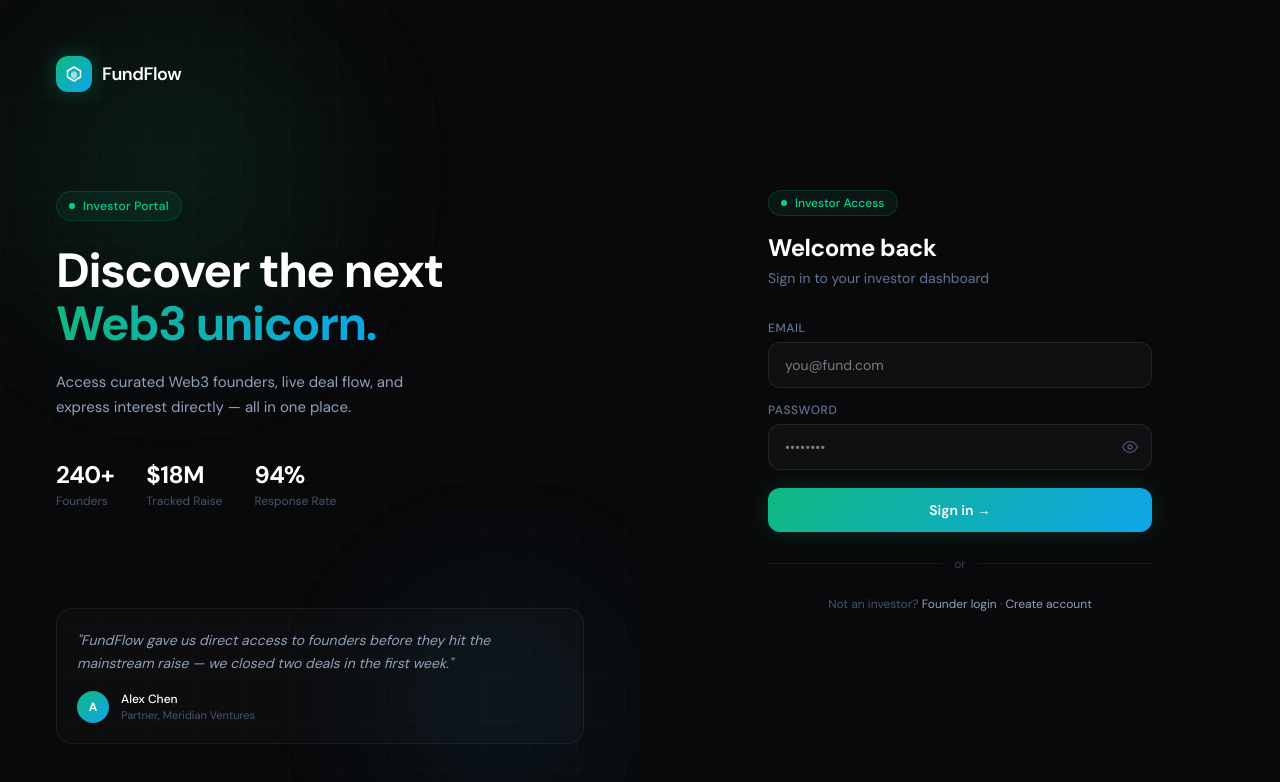
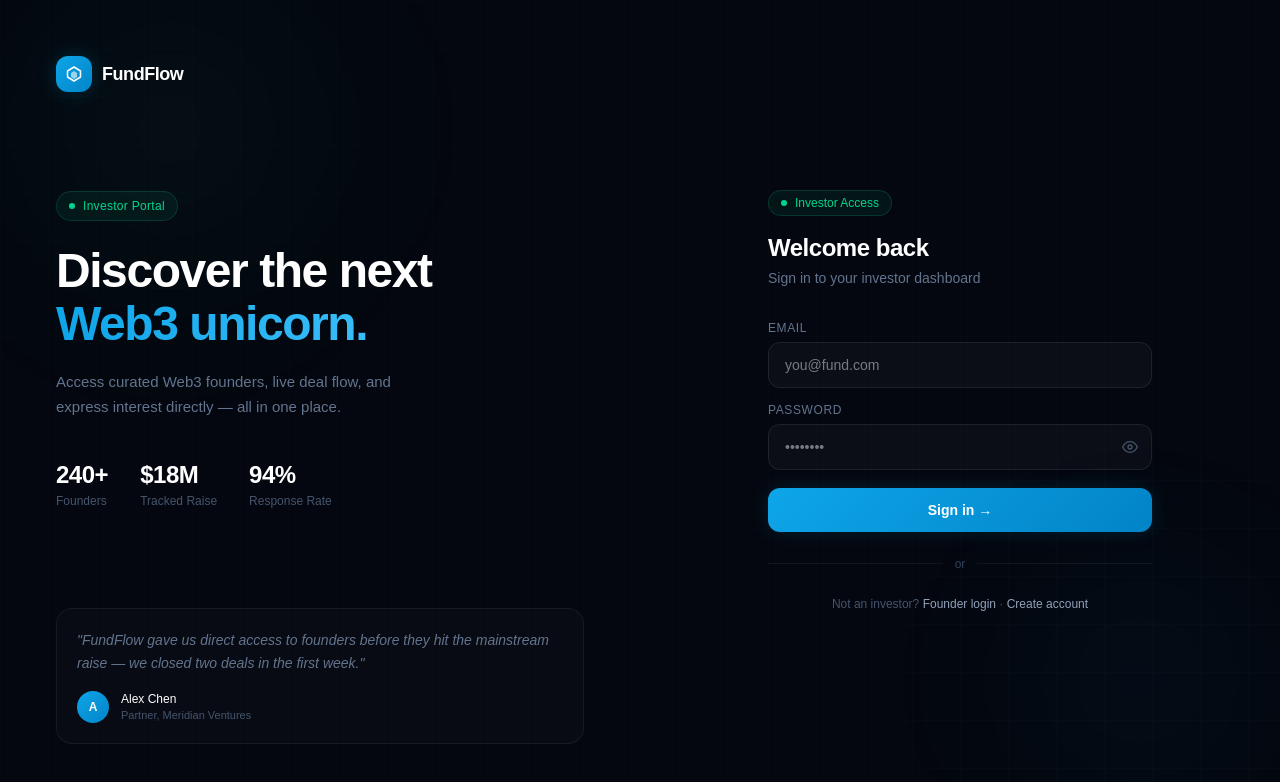
Before and after one commit to kurzmichael02-hue/fundflow, a Next.js app in the folder frontend/: page /investors in a window 1280 px wide. Shown: the top 782 px of the page. Built offline with nearby package versions, Linux system fonts and the light colour scheme.

Commit message:
fix: investor portal design consistency + discover route

```diff
--- a/frontend/app/investors/page.tsx
+++ b/frontend/app/investors/page.tsx
@@ -18,7 +18,7 @@ export default function InvestorLoginPage() {
       const res = await fetch("/api/auth/login", {
         method: "POST",
         headers: { "Content-Type": "application/json" },
-        body: JSON.stringify({ ...form, user_type: "investor" }),
+        body: JSON.stringify(form),
       })
       const data = await res.json()
       if (!res.ok) throw new Error(data.error || "Login failed")
@@ -33,26 +33,24 @@ export default function InvestorLoginPage() {
   }
 
   return (
-    <div className="min-h-screen bg-[#09090b] flex overflow-hidden" style={{ fontFamily: "'DM Sans', sans-serif" }}>
+    <div className="min-h-screen bg-[#04070f] flex overflow-hidden">
 
-      {/* Left panel — branding */}
-      <div className="hidden lg:flex lg:w-1/2 relative flex-col justify-between p-14 overflow-hidden">
-        {/* Ambient orbs */}
-        <div className="absolute inset-0 pointer-events-none">
-          <div className="absolute top-[-80px] left-[-80px] w-[500px] h-[500px] rounded-full"
-            style={{ background: "radial-gradient(circle, rgba(16,185,129,0.12) 0%, transparent 70%)", filter: "blur(40px)" }} />
-          <div className="absolute bottom-[-100px] right-[-60px] w-[400px] h-[400px] rounded-full"
-            style={{ background: "radial-gradient(circle, rgba(14,165,233,0.08) 0%, transparent 70%)", filter: "blur(40px)" }} />
-          {/* Grid */}
-          <div className="absolute inset-0 opacity-[0.03]"
+      {/* Ambient background */}
+      <div className="fixed inset-0 pointer-events-none">
+        <div className="absolute top-[-120px] left-[-80px] w-[500px] h-[500px] rounded-full"
+          style={{ background: "radial-gradient(circle, rgba(16,185,129,0.06) 0%, transparent 70%)", filter: "blur(60px)" }} />
+        <div className="absolute bottom-[-80px] right-[-60px] w-[400px] h-[400px] rounded-full"
+          style={{ background: "radial-gradient(circle, rgba(14,165,233,0.05) 0%, transparent 70%)", filter: "blur(60px)" }} />
+        <div className="absolute inset-0 opacity-[0.025]"
           style={{ backgroundImage: "linear-gradient(rgba(255,255,255,0.5) 1px, transparent 1px), linear-gradient(90deg, rgba(255,255,255,0.5) 1px, transparent 1px)", backgroundSize: "48px 48px" }} />
       </div>
 
+      {/* Left panel */}
+      <div className="hidden lg:flex lg:w-1/2 relative flex-col justify-between p-14">
         {/* Logo */}
-        <div className="relative">
-          <Link href="/" className="flex items-center gap-2.5 group">
+        <Link href="/" className="flex items-center gap-2.5">
           <div className="w-9 h-9 rounded-xl flex items-center justify-center"
-              style={{ background: "linear-gradient(135deg, #10b981, #0ea5e9)", boxShadow: "0 0 24px rgba(16,185,129,0.3)" }}>
+            style={{ background: "linear-gradient(135deg, #0ea5e9, #0284c7)", boxShadow: "0 0 20px rgba(14,165,233,0.2)" }}>
             <svg width="18" height="18" viewBox="0 0 18 18" fill="none">
               <path d="M9 2L15.5 6V12L9 16L2.5 12V6L9 2Z" stroke="white" strokeWidth="1.5" strokeLinejoin="round"/>
               <path d="M9 6L12 8V12L9 14L6 12V8L9 6Z" fill="white" fillOpacity="0.6"/>
@@ -60,10 +58,9 @@ export default function InvestorLoginPage() {
           </div>
           <span className="text-white font-semibold text-lg tracking-tight">FundFlow</span>
         </Link>
-        </div>
 
         {/* Main copy */}
-        <div className="relative">
+        <div>
           <div className="inline-flex items-center gap-2 px-3 py-1.5 rounded-full border mb-6"
             style={{ background: "rgba(16,185,129,0.08)", borderColor: "rgba(16,185,129,0.2)" }}>
             <span className="w-1.5 h-1.5 rounded-full bg-emerald-400 animate-pulse" />
@@ -71,15 +68,14 @@ export default function InvestorLoginPage() {
           </div>
           <h1 className="text-5xl font-bold text-white mb-5 leading-[1.1]" style={{ letterSpacing: "-0.03em" }}>
             Discover the next<br />
-            <span style={{ background: "linear-gradient(90deg, #10b981, #0ea5e9)", WebkitBackgroundClip: "text", WebkitTextFillColor: "transparent" }}>
+            <span style={{ background: "linear-gradient(90deg, #0ea5e9, #38bdf8)", WebkitBackgroundClip: "text", WebkitTextFillColor: "transparent" }}>
               Web3 unicorn.
             </span>
           </h1>
-          <p className="text-slate-400 text-[15px] leading-relaxed max-w-sm">
+          <p className="text-slate-500 text-[15px] leading-relaxed max-w-sm">
             Access curated Web3 founders, live deal flow, and express interest directly — all in one place.
           </p>
 
-          {/* Stats */}
           <div className="flex gap-8 mt-10">
             {[
               { value: "240+", label: "Founders" },
@@ -94,15 +90,15 @@ export default function InvestorLoginPage() {
           </div>
         </div>
 
-        {/* Bottom quote */}
-        <div className="relative rounded-2xl border p-5"
+        {/* Quote */}
+        <div className="rounded-2xl border p-5"
           style={{ background: "rgba(255,255,255,0.02)", borderColor: "rgba(255,255,255,0.06)" }}>
-          <p className="text-slate-400 text-sm leading-relaxed italic">
+          <p className="text-slate-500 text-sm leading-relaxed italic">
             "FundFlow gave us direct access to founders before they hit the mainstream raise — we closed two deals in the first week."
           </p>
           <div className="flex items-center gap-3 mt-4">
             <div className="w-8 h-8 rounded-full flex items-center justify-center text-xs font-bold text-white"
-              style={{ background: "linear-gradient(135deg, #10b981, #0ea5e9)" }}>A</div>
+              style={{ background: "linear-gradient(135deg, #0ea5e9, #0284c7)" }}>A</div>
             <div>
               <p className="text-white text-xs font-medium">Alex Chen</p>
               <p className="text-slate-600 text-[11px]">Partner, Meridian Ventures</p>
@@ -113,16 +109,12 @@ export default function InvestorLoginPage() {
 
       {/* Right panel — form */}
       <div className="flex-1 flex items-center justify-center px-6 py-12 relative">
-        <div className="absolute inset-0 lg:hidden pointer-events-none">
-          <div className="absolute top-[-40px] right-[-40px] w-[300px] h-[300px] rounded-full"
-            style={{ background: "radial-gradient(circle, rgba(16,185,129,0.1) 0%, transparent 70%)", filter: "blur(40px)" }} />
-        </div>
+        <div className="w-full max-w-sm">
 
-        <div className="w-full max-w-sm relative">
           {/* Mobile logo */}
           <div className="lg:hidden flex items-center gap-2.5 mb-10">
             <div className="w-9 h-9 rounded-xl flex items-center justify-center"
-              style={{ background: "linear-gradient(135deg, #10b981, #0ea5e9)", boxShadow: "0 0 20px rgba(16,185,129,0.3)" }}>
+              style={{ background: "linear-gradient(135deg, #0ea5e9, #0284c7)" }}>
               <svg width="18" height="18" viewBox="0 0 18 18" fill="none">
                 <path d="M9 2L15.5 6V12L9 16L2.5 12V6L9 2Z" stroke="white" strokeWidth="1.5" strokeLinejoin="round"/>
                 <path d="M9 6L12 8V12L9 14L6 12V8L9 6Z" fill="white" fillOpacity="0.6"/>
@@ -144,27 +136,23 @@ export default function InvestorLoginPage() {
           <form onSubmit={handleLogin} className="flex flex-col gap-3.5">
             <div>
               <label className="block text-xs text-slate-500 font-medium mb-1.5 uppercase tracking-wider">Email</label>
-              <input
-                type="email" value={form.email} onChange={e => setForm({ ...form, email: e.target.value })}
+              <input type="email" value={form.email} onChange={e => setForm({ ...form, email: e.target.value })}
                 placeholder="you@fund.com" required
                 className="w-full rounded-xl px-4 py-3 text-sm text-slate-200 border outline-none transition-all"
                 style={{ background: "rgba(255,255,255,0.03)", borderColor: "rgba(255,255,255,0.08)" }}
-                onFocus={e => e.target.style.borderColor = "rgba(16,185,129,0.4)"}
-                onBlur={e => e.target.style.borderColor = "rgba(255,255,255,0.08)"}
-              />
+                onFocus={e => e.target.style.borderColor = "rgba(14,165,233,0.4)"}
+                onBlur={e => e.target.style.borderColor = "rgba(255,255,255,0.08)"} />
             </div>
             <div>
               <label className="block text-xs text-slate-500 font-medium mb-1.5 uppercase tracking-wider">Password</label>
               <div className="relative">
-                <input
-                  type={showPass ? "text" : "password"} value={form.password}
+                <input type={showPass ? "text" : "password"} value={form.password}
                   onChange={e => setForm({ ...form, password: e.target.value })}
                   placeholder="••••••••" required
-                  className="w-full rounded-xl px-4 py-3 text-sm text-slate-200 border outline-none pr-11 transition-all"
+                  className="w-full rounded-xl px-4 py-3 pr-11 text-sm text-slate-200 border outline-none transition-all"
                   style={{ background: "rgba(255,255,255,0.03)", borderColor: "rgba(255,255,255,0.08)" }}
-                  onFocus={e => e.target.style.borderColor = "rgba(16,185,129,0.4)"}
-                  onBlur={e => e.target.style.borderColor = "rgba(255,255,255,0.08)"}
-                />
+                  onFocus={e => e.target.style.borderColor = "rgba(14,165,233,0.4)"}
+                  onBlur={e => e.target.style.borderColor = "rgba(255,255,255,0.08)"} />
                 <button type="button" onClick={() => setShowPass(!showPass)}
                   className="absolute right-3.5 top-1/2 -translate-y-1/2 text-slate-600 hover:text-slate-400 cursor-pointer bg-transparent border-0">
                   {showPass ? (
@@ -184,8 +172,8 @@ export default function InvestorLoginPage() {
             )}
 
             <button type="submit" disabled={loading}
-              className="w-full py-3 rounded-xl text-sm font-semibold text-white mt-1 cursor-pointer border-0 transition-all disabled:opacity-60"
-              style={{ background: "linear-gradient(135deg, #10b981, #0ea5e9)", boxShadow: "0 0 24px rgba(16,185,129,0.2)" }}>
+              className="w-full py-3 rounded-xl text-sm font-semibold text-white mt-1 cursor-pointer border-0 disabled:opacity-60"
+              style={{ background: "linear-gradient(135deg, #0ea5e9, #0284c7)", boxShadow: "0 0 20px rgba(14,165,233,0.15)" }}>
               {loading ? "Signing in..." : "Sign in →"}
             </button>
           </form>
```
Also changed, not shown: frontend/app/investors/discover/page.tsx (+41 -87 lines). Lines whose indentation alone changed are shown as unchanged.
